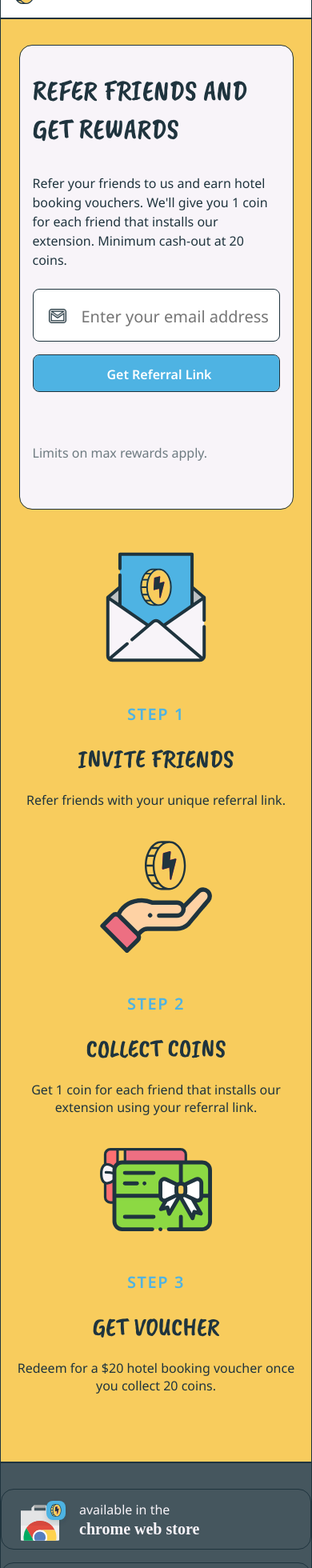
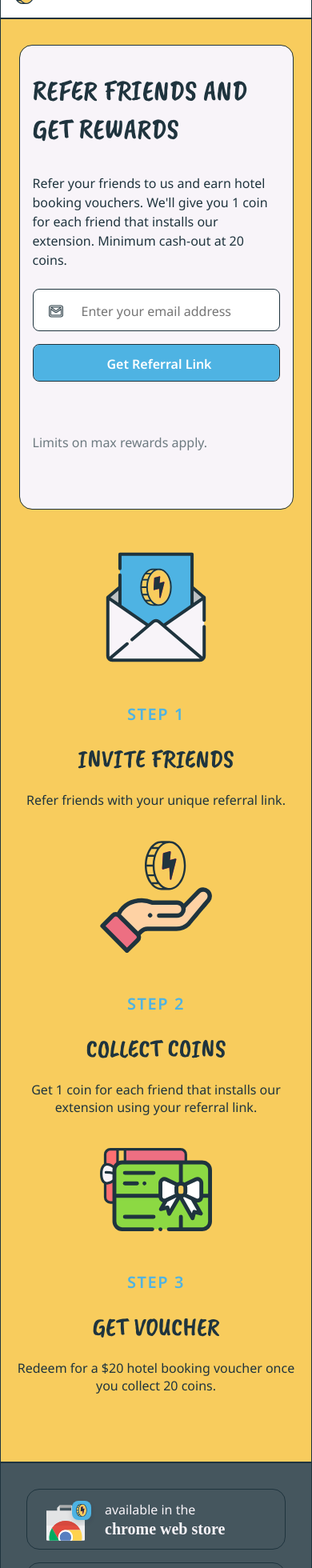
Before and after one commit to ingaSiu/fe-task-ratepunk, a React (Vite) app: page / in a window 390 px wide. Shown: the part 40-2000 px from the top of the page at 80% size. Built offline with nearby package versions, Linux system fonts and the light colour scheme; no server answers.

Commit message:
some responsive design adjustments

```diff
--- a/src/components/Footer/Footer.module.scss
+++ b/src/components/Footer/Footer.module.scss
@@ -15,6 +15,7 @@
     flex-direction: column;
     align-items: flex-start;
     padding: 48px 32px;
+    gap: 32px;
   }
   @include medium {
     flex-direction: column;
--- a/src/components/Footer/contact/Contact.module.scss
+++ b/src/components/Footer/contact/Contact.module.scss
@@ -4,6 +4,10 @@
   display: flex;
   flex-direction: column;
   gap: 75px;
+
+  @include small {
+    gap: 32px;
+  }
 }
 
 .titles {
--- a/src/components/MainContent/LeftSection/Form/Form.module.scss
+++ b/src/components/MainContent/LeftSection/Form/Form.module.scss
@@ -17,11 +17,22 @@
       padding: 20px 8px 17px 60px;
       font: normal normal normal 20px/20px Noto Sans;
       width: 100%;
+
+      @include small {
+        padding: 16px 8px 13px 60px;
+        font: normal normal normal 16px/16px Noto Sans;
+      }
     }
     img {
       position: absolute;
       left: 20px;
       top: 25px;
+
+      @include small {
+        top: 20px;
+        height: 16px;
+        width: 18px;
+      }
     }
   }
 }
--- a/src/components/StoreContent/StoreContent.module.scss
+++ b/src/components/StoreContent/StoreContent.module.scss
@@ -14,6 +14,7 @@
 
   @include small {
     flex-direction: column;
+    padding: 32px;
   }
   @include medium {
     flex-direction: column;
@@ -29,6 +30,9 @@
   padding: 8px 43px 8px 24px;
   gap: 8px;
 
+  @include small {
+    padding: 8px 24px 8px 24px;
+  }
   .text {
     text-align: left;
     font: normal normal normal 16px/16px Noto Sans;
@@ -60,12 +64,19 @@
       height: 20px;
       width: 21px;
     }
+    @include small {
+      padding-left: 4px;
+    }
   }
 
   .reviewsText {
-    text-align: left;
     font: normal normal normal 20px/24px Noto Sans;
     letter-spacing: 0px;
     color: #ffffff;
+
+    @include small {
+      font-size: 16px;
+      padding-right: 0;
+    }
   }
 }
```
